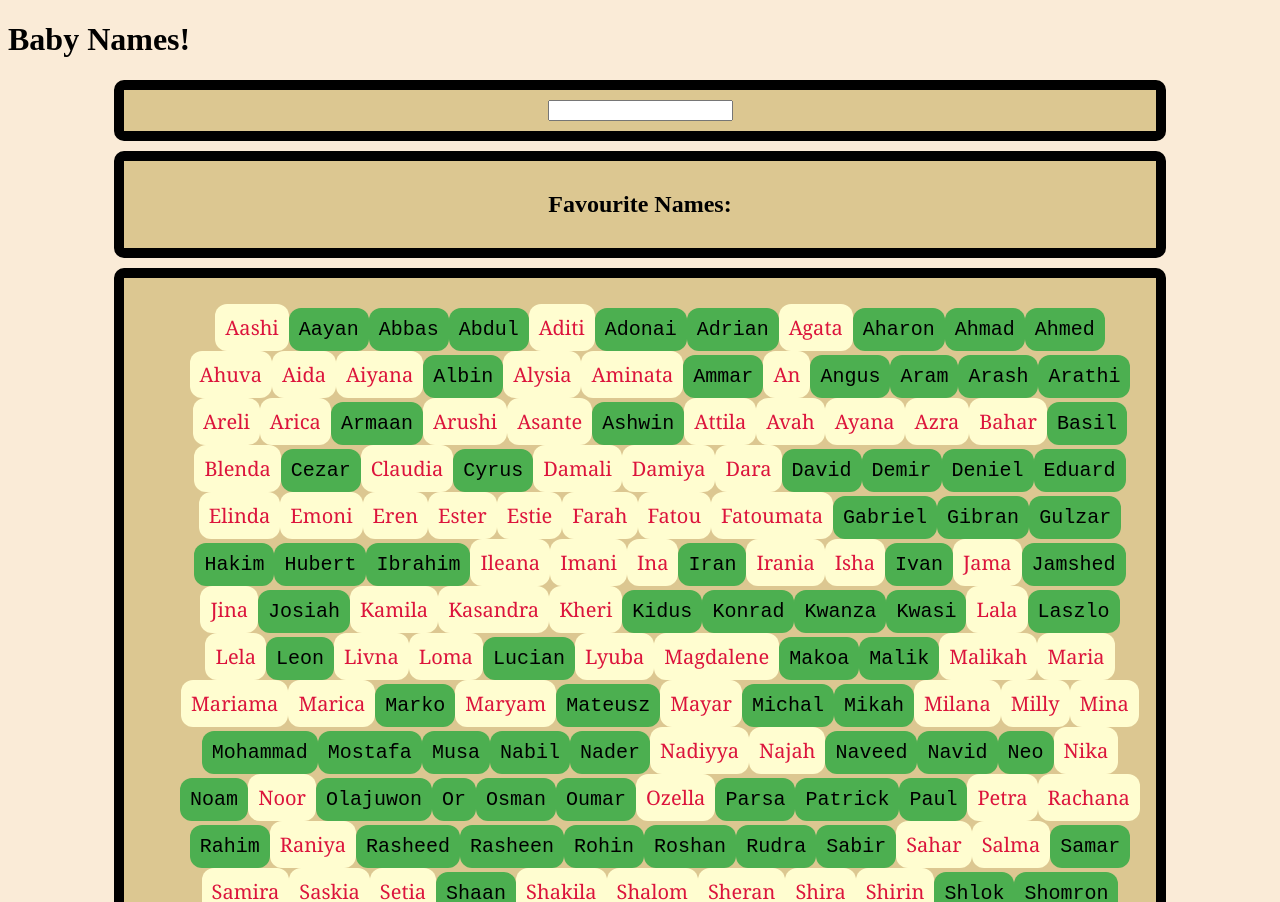
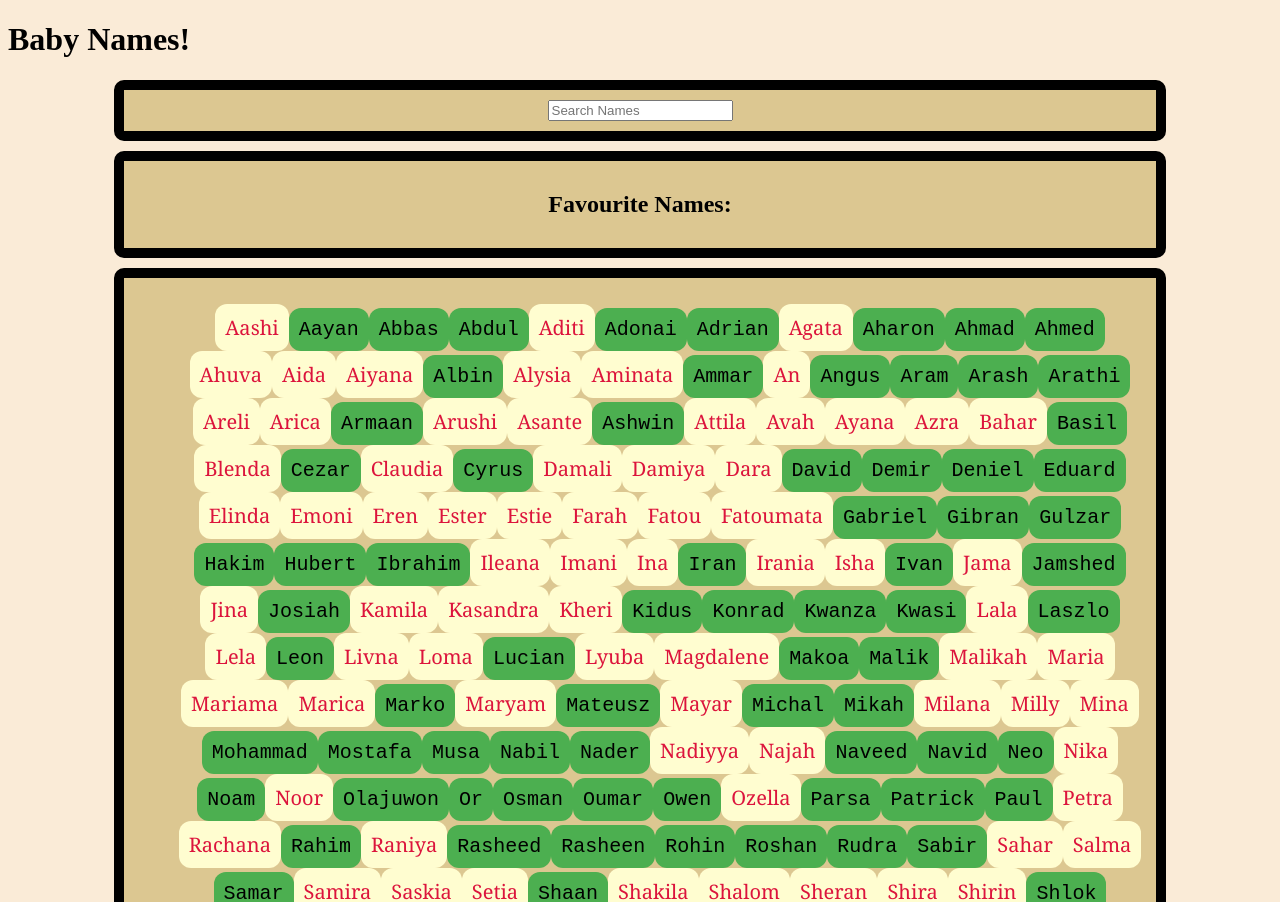
Before and after one commit to owen-dearman/baby-names-react, a React (Create React App) app: page / in a window 1280 px wide. Shown: the top 902 px of the page. Built offline with nearby package versions, Linux system fonts and the light colour scheme.

Commit message:
working search bar

```diff
--- a/src/components/MainContent.tsx
+++ b/src/components/MainContent.tsx
@@ -8,42 +8,56 @@ interface namesInterface {
 }
 
 export function MainContent(): JSX.Element {
+  //Sort the names in alphabetical order
   const sortedNameData = nameData.sort((a, b) => a.name.localeCompare(b.name));
+  //useState functions
   const [fav, setFav] = useState<namesInterface[]>([]);
-  const [names] = useState<namesInterface[]>(sortedNameData);
+  const [names, setNames] = useState<namesInterface[]>(sortedNameData);
 
   return (
     <>
       <div className="buttonBlock">
-        <input />
+        <input
+          placeholder="Search Names"
+          onChange={(e) =>
+            setNames(
+              sortedNameData.filter(
+                (individualName) =>
+                  individualName.name
+                    .toLowerCase()
+                    .indexOf(e.target.value.toLowerCase()) === 0
+              )
+            )
+          }
+        />
       </div>
       <div className="buttonBlock">
         <h2>Favourite Names: </h2>
-        {fav.map((x) => (
+        {fav.map((names) => (
           <li
-            className={x.sex}
-            key={x.id}
+            className={names.sex}
+            key={names.id}
             onClick={() => {
-              setFav(fav.filter((y) => y !== x));
+              setFav(fav.filter((readNamesAgain) => readNamesAgain !== names));
             }}
           >
-            {x.name}
+            {names.name}
           </li>
         ))}
       </div>
       <div className="buttonBlock">
         <ul>
           {names
-            .filter((x) => !fav.includes(x))
-            .map((x) => (
+            .filter((names) => !fav.includes(names))
+            .map((names) => (
               <li
-                className={x.sex}
-                key={x.id}
+                className={names.sex}
+                key={names.id}
                 onClick={() => {
-                  setFav([...fav, x]);
+                  setFav([...fav, names]);
                 }}
               >
-                {x.name}
+                {names.name}
               </li>
             ))}
         </ul>
@@ -54,6 +68,5 @@ export function MainContent(): JSX.Element {
 
 /*
 Make a search bar
-Deploy to netflify
-
+Make buttons for gender
 */
--- a/src/utils/nameData.ts
+++ b/src/utils/nameData.ts
@@ -854,6 +854,11 @@ const nameData = [
     name: "Ozella",
     sex: "f",
   },
+  {
+    id: 187,
+    name: "Owen",
+    sex: "m",
+  },
 ];
 
 export default nameData;
```
